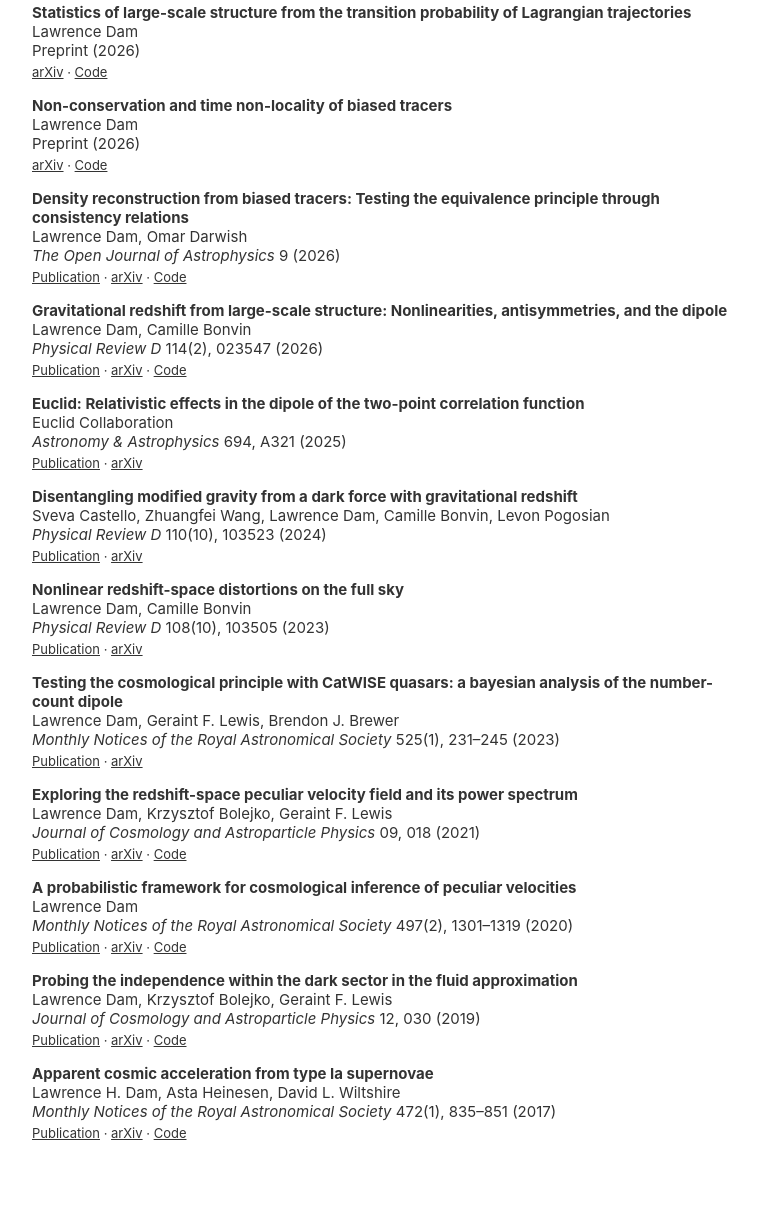
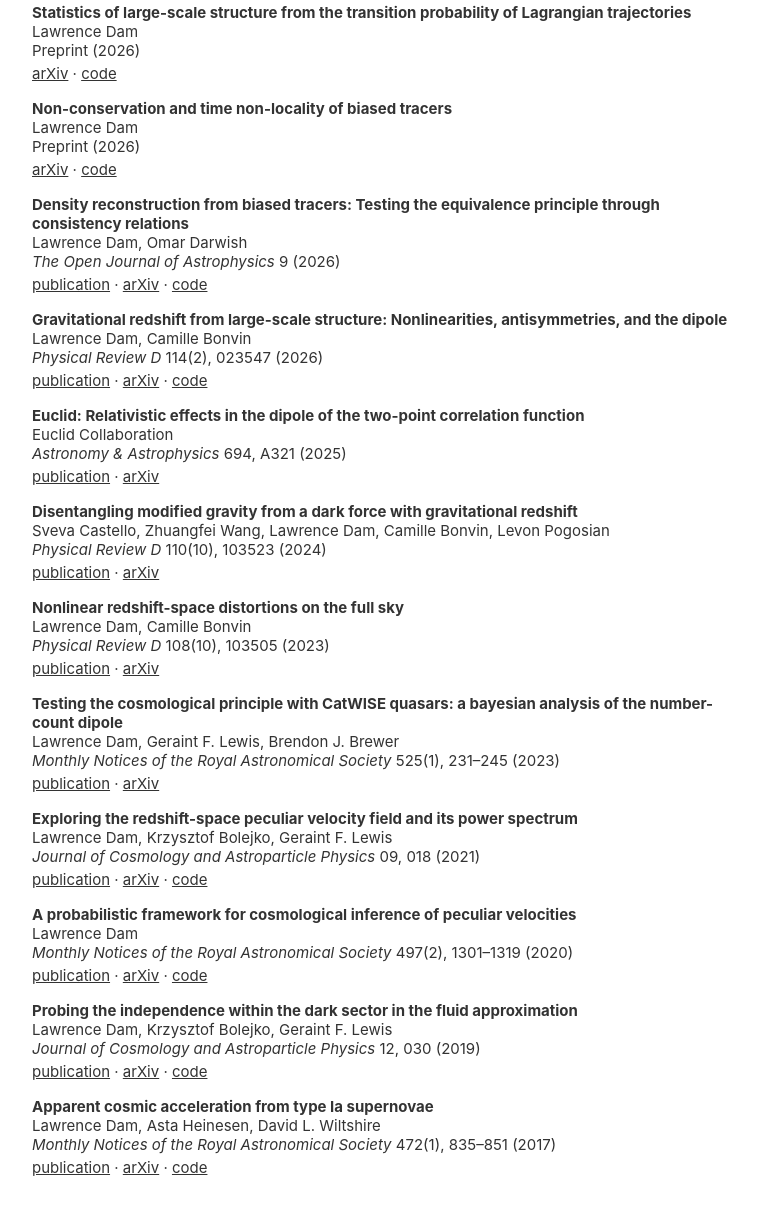
Before and after one commit to lhd23/lhd23.github.io, a plain HTML site: page publications/index.html in a window 1280 px wide. Shown: the part 110-1315 px from the top of the page, without its empty margins (258-1016 px from the left). Before the commit the page ends 1279 px from the top, so only its background shows below. Drawn offline with Linux system fonts and the light colour scheme.

Commit message:
Refine publication links and author name

```diff
--- a/publications/index.html
+++ b/publications/index.html
@@ -15,73 +15,73 @@
         <strong>Statistics of large-scale structure from the transition probability of Lagrangian trajectories</strong><br>
         Lawrence Dam<br>
         Preprint (2026)
-        <div class="paper-links"><a href="https://arxiv.org/abs/2609.30251">arXiv</a> · <a href="https://github.com/lhd23/trans_prob">Code</a></div>
+        <div class="paper-links"><a href="https://arxiv.org/abs/2609.30251">arXiv</a> · <a href="https://github.com/lhd23/trans_prob">code</a></div>
       </li>
       <li>
         <strong>Non-conservation and time non-locality of biased tracers</strong><br>
         Lawrence Dam<br>
         Preprint (2026)
-        <div class="paper-links"><a href="https://arxiv.org/abs/2605.05203">arXiv</a> · <a href="https://github.com/lhd23/LSS_bias">Code</a></div>
+        <div class="paper-links"><a href="https://arxiv.org/abs/2605.05203">arXiv</a> · <a href="https://github.com/lhd23/LSS_bias">code</a></div>
       </li>
       <li>
         <strong>Density reconstruction from biased tracers: Testing the equivalence principle through consistency relations</strong><br>
         Lawrence Dam, Omar Darwish<br>
         <cite>The Open Journal of Astrophysics</cite> 9 (2026)
-        <div class="paper-links"><a href="https://doi.org/10.33232/001c.165214">Publication</a> · <a href="https://arxiv.org/abs/2510.13803">arXiv</a> · <a href="https://github.com/Saladino93/qeep">Code</a></div>
+        <div class="paper-links"><a href="https://doi.org/10.33232/001c.165214">publication</a> · <a href="https://arxiv.org/abs/2510.13803">arXiv</a> · <a href="https://github.com/Saladino93/qeep">code</a></div>
       </li>
       <li>
         <strong>Gravitational redshift from large-scale structure: Nonlinearities, antisymmetries, and the dipole</strong><br>
         Lawrence Dam, Camille Bonvin<br>
         <cite>Physical Review D</cite> 114(2), 023547 (2026)
-        <div class="paper-links"><a href="https://doi.org/10.1103/bm3s-d2tm">Publication</a> · <a href="https://arxiv.org/abs/2506.22431">arXiv</a> · <a href="https://github.com/lhd23/relativistic_streaming">Code</a></div>
+        <div class="paper-links"><a href="https://doi.org/10.1103/bm3s-d2tm">publication</a> · <a href="https://arxiv.org/abs/2506.22431">arXiv</a> · <a href="https://github.com/lhd23/relativistic_streaming">code</a></div>
       </li>
       <li>
         <strong>Euclid: Relativistic effects in the dipole of the two-point correlation function</strong><br>
         Euclid Collaboration<br>
         <cite>Astronomy &amp; Astrophysics</cite> 694, A321 (2025)
-        <div class="paper-links"><a href="https://doi.org/10.1051/0004-6361/202452531">Publication</a> · <a href="https://arxiv.org/abs/2410.06268">arXiv</a></div>
+        <div class="paper-links"><a href="https://doi.org/10.1051/0004-6361/202452531">publication</a> · <a href="https://arxiv.org/abs/2410.06268">arXiv</a></div>
       </li>
       <li>
         <strong>Disentangling modified gravity from a dark force with gravitational redshift</strong><br>
         Sveva Castello, Zhuangfei Wang, Lawrence Dam, Camille Bonvin, Levon Pogosian<br>
         <cite>Physical Review D</cite> 110(10), 103523 (2024)
-        <div class="paper-links"><a href="https://doi.org/10.1103/PhysRevD.110.103523">Publication</a> · <a href="https://arxiv.org/abs/2404.09379">arXiv</a></div>
+        <div class="paper-links"><a href="https://doi.org/10.1103/PhysRevD.110.103523">publication</a> · <a href="https://arxiv.org/abs/2404.09379">arXiv</a></div>
       </li>
       <li>
         <strong>Nonlinear redshift-space distortions on the full sky</strong><br>
         Lawrence Dam, Camille Bonvin<br>
         <cite>Physical Review D</cite> 108(10), 103505 (2023)
-        <div class="paper-links"><a href="https://doi.org/10.1103/PhysRevD.108.103505">Publication</a> · <a href="https://arxiv.org/abs/2307.01294">arXiv</a></div>
+        <div class="paper-links"><a href="https://doi.org/10.1103/PhysRevD.108.103505">publication</a> · <a href="https://arxiv.org/abs/2307.01294">arXiv</a></div>
       </li>
       <li>
         <strong>Testing the cosmological principle with CatWISE quasars: a bayesian analysis of the number-count dipole</strong><br>
         Lawrence Dam, Geraint F. Lewis, Brendon J. Brewer<br>
         <cite>Monthly Notices of the Royal Astronomical Society</cite> 525(1), 231–245 (2023)
-        <div class="paper-links"><a href="https://doi.org/10.1093/mnras/stad2322">Publication</a> · <a href="https://arxiv.org/abs/2212.07733">arXiv</a></div>
+        <div class="paper-links"><a href="https://doi.org/10.1093/mnras/stad2322">publication</a> · <a href="https://arxiv.org/abs/2212.07733">arXiv</a></div>
       </li>
       <li>
         <strong>Exploring the redshift-space peculiar velocity field and its power spectrum</strong><br>
         Lawrence Dam, Krzysztof Bolejko, Geraint F. Lewis<br>
         <cite>Journal of Cosmology and Astroparticle Physics</cite> 09, 018 (2021)
-        <div class="paper-links"><a href="https://doi.org/10.1088/1475-7516/2021/09/018">Publication</a> · <a href="https://arxiv.org/abs/2105.12933">arXiv</a> · <a href="https://github.com/lhd23/RSDPT-FFTLog">Code</a></div>
+        <div class="paper-links"><a href="https://doi.org/10.1088/1475-7516/2021/09/018">publication</a> · <a href="https://arxiv.org/abs/2105.12933">arXiv</a> · <a href="https://github.com/lhd23/RSDPT-FFTLog">code</a></div>
       </li>
       <li>
         <strong>A probabilistic framework for cosmological inference of peculiar velocities</strong><br>
         Lawrence Dam<br>
         <cite>Monthly Notices of the Royal Astronomical Society</cite> 497(2), 1301–1319 (2020)
-        <div class="paper-links"><a href="https://doi.org/10.1093/mnras/staa2040">Publication</a> · <a href="https://arxiv.org/abs/2002.05898">arXiv</a> · <a href="https://github.com/lhd23/BayesPV">Code</a></div>
+        <div class="paper-links"><a href="https://doi.org/10.1093/mnras/staa2040">publication</a> · <a href="https://arxiv.org/abs/2002.05898">arXiv</a> · <a href="https://github.com/lhd23/BayesPV">code</a></div>
       </li>
       <li>
         <strong>Probing the independence within the dark sector in the fluid approximation</strong><br>
         Lawrence Dam, Krzysztof Bolejko, Geraint F. Lewis<br>
         <cite>Journal of Cosmology and Astroparticle Physics</cite> 12, 030 (2019)
-        <div class="paper-links"><a href="https://doi.org/10.1088/1475-7516/2019/12/030">Publication</a> · <a href="https://arxiv.org/abs/1908.01953">arXiv</a> · <a href="https://github.com/lhd23/ivcdm">Code</a></div>
+        <div class="paper-links"><a href="https://doi.org/10.1088/1475-7516/2019/12/030">publication</a> · <a href="https://arxiv.org/abs/1908.01953">arXiv</a> · <a href="https://github.com/lhd23/ivcdm">code</a></div>
       </li>
       <li>
         <strong>Apparent cosmic acceleration from type Ia supernovae</strong><br>
-        Lawrence H. Dam, Asta Heinesen, David L. Wiltshire<br>
+        Lawrence Dam, Asta Heinesen, David L. Wiltshire<br>
         <cite>Monthly Notices of the Royal Astronomical Society</cite> 472(1), 835–851 (2017)
-        <div class="paper-links"><a href="https://doi.org/10.1093/mnras/stx1858">Publication</a> · <a href="https://arxiv.org/abs/1706.07236">arXiv</a> · <a href="https://github.com/lhd23/SNMC">Code</a></div>
+        <div class="paper-links"><a href="https://doi.org/10.1093/mnras/stx1858">publication</a> · <a href="https://arxiv.org/abs/1706.07236">arXiv</a> · <a href="https://github.com/lhd23/SNMC">code</a></div>
       </li>
     </ul>
   </main>
--- a/style.css
+++ b/style.css
@@ -40,7 +40,4 @@ a:focus-visible { outline-offset: 3px; }
 
 .publications li + li { margin-block-start: 16px; }
 
-.paper-links {
-  margin-block-start: 4px;
-  font-size: 13px;
-}
+.paper-links { margin-block-start: 4px; }
```
